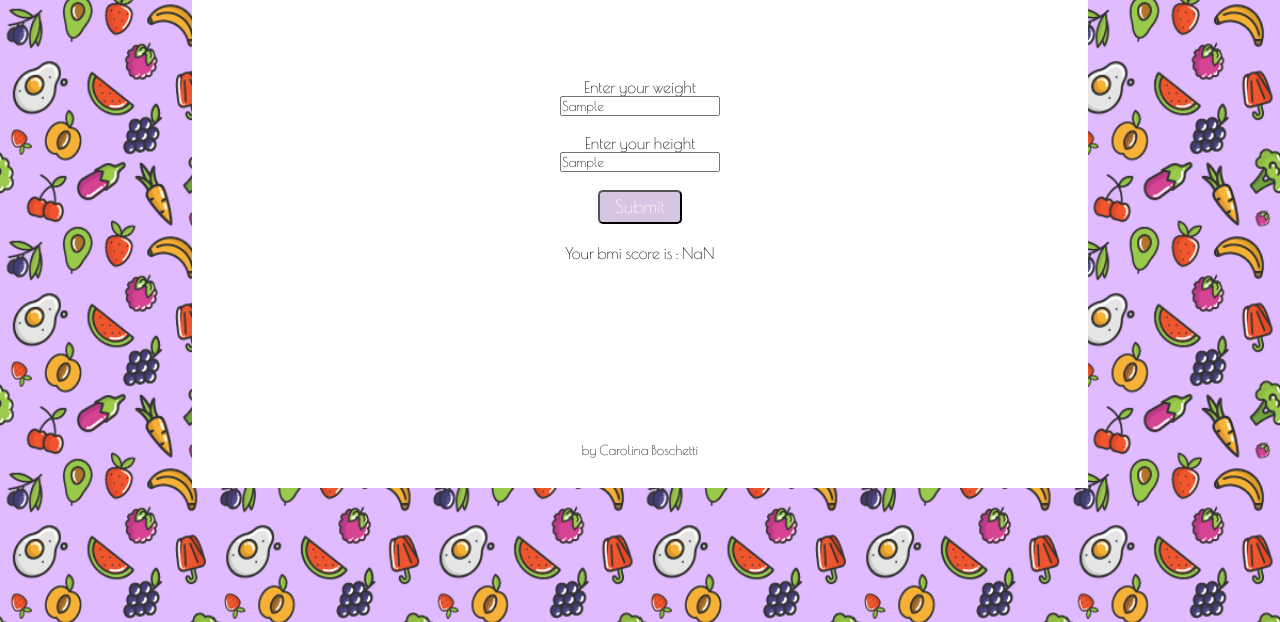
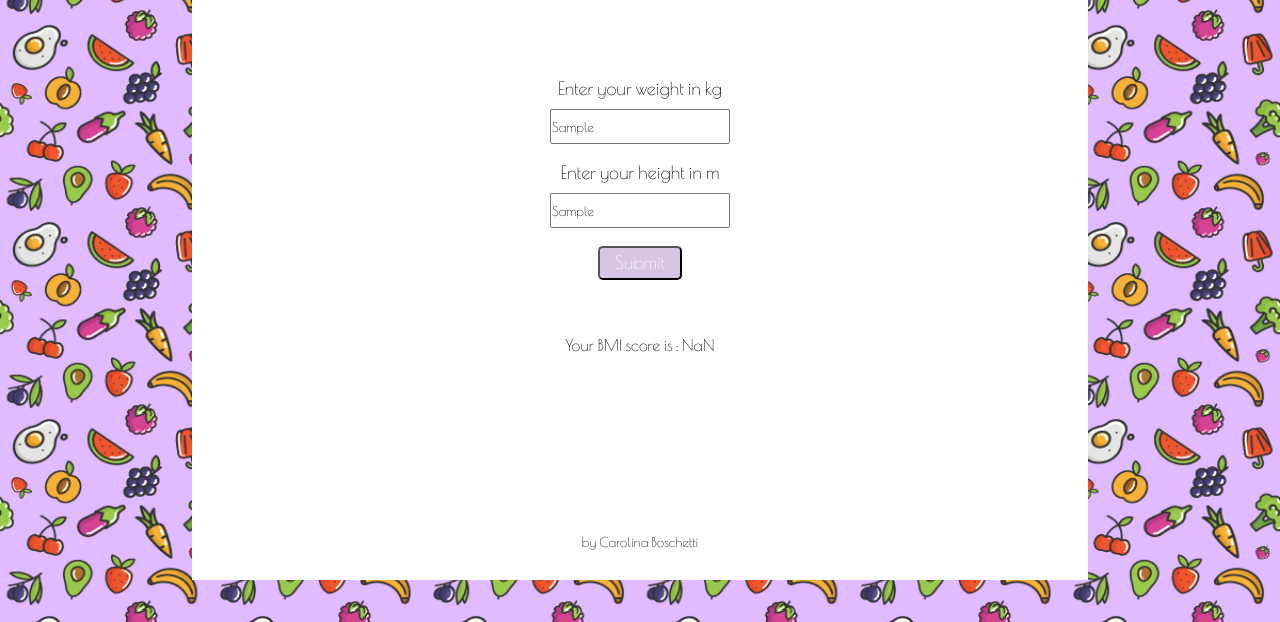
Before and after one commit to carolinaboschetti/BMI-calculator, a plain HTML site: page index.html in a window 1280 px wide. Both pictures are taken after typing "Sample", "Sample" into the empty fields and a click on the button "Submit". Shown: the part 178-800 px from the top of the page. Drawn offline with nearby package versions, Linux system fonts and the light colour scheme; files that its build step writes are made by us from their sources; files whose address does not match are found by name.

Commit message:
:beers: Rounding result

```diff
--- a/calculator.js
+++ b/calculator.js
@@ -2,5 +2,6 @@ function bmi () {
     var height = Number(document.getElementById("height").value);
     var weight = Number(document.getElementById("weight").value);
     var result = weight / (height * height);
-    document.getElementById("result").innerHTML = "Your bmi score is : " + result;
-    }
+    var finalResult = Math.round(result*10)/10;
+    document.getElementById("result").innerHTML = "Your BMI score is : " + finalResult;
+}
--- a/index.html
+++ b/index.html
@@ -11,15 +11,17 @@
     <main class="main">
             <h1 class="title">Welcome to your BMI Calculator</h1>
     <div class="calculator">
-            <P>Enter your weight</P>
-            <input  id="weight" type="text" placeholder="Your weight in kilograms" />
+            <p class="instructions">Enter your weight in kg</p>
+            <input  id="weight" class="field" type="text" placeholder="e.g.: 62" />
             <br />
             <br />
-            <p>Enter your height</p>
-            <input id="height" type="text" placeholder="Your height in meters" />
+            <p class="instructions">Enter your height in m</p>
+            <input id="height" class="field" type="text" placeholder="e.g.: 1.74" />
             <br />
             <br />
             <input class="submit" type="button"  value="Submit" onclick="bmi()" />
+            <br />
+            <br />
             <p id="result">Here will be your result</p>
         </form>
     </div>
--- a/style.css
+++ b/style.css
@@ -24,7 +24,14 @@ body {
     display: block;
     text-align: center;
     padding-top: 100px;
-
+}
+.field {
+    width: 180px;
+    height: 35px;
+}
+.instructions{
+    font-size: 18px;
+    padding-bottom: 10px;
 }
 .submit{
     color: #ffffff;
@@ -38,7 +45,11 @@ body {
     border-radius: 5px;
     margin-bottom: 20px;
   }
-
+  .submit:hover {
+    color: #D6C6E1;
+    background-color: #ffffff;
+    font-weight: bold;
+}
   .copyright {
     text-align: center;
     display: block;
```
